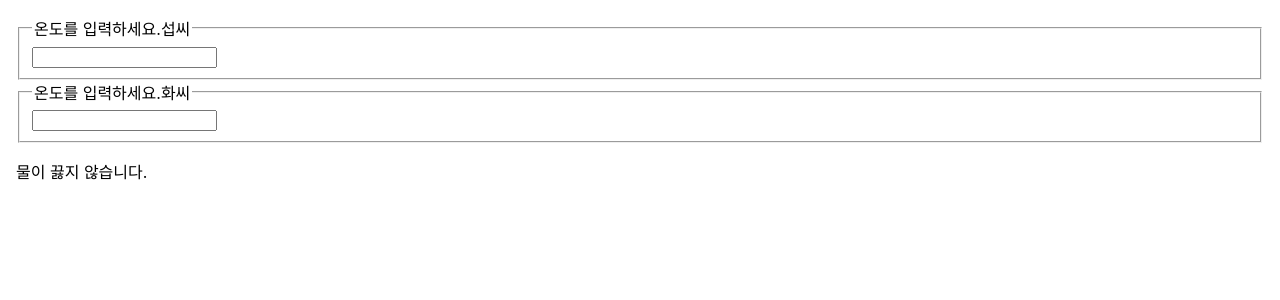
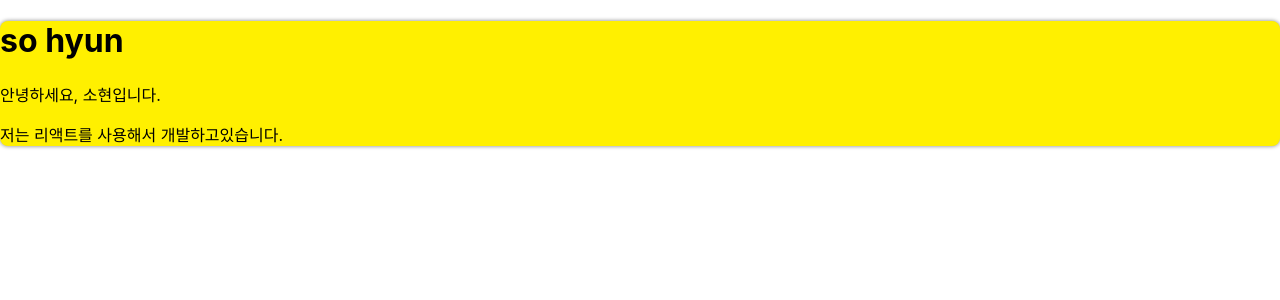
Before and after one commit to 5o-hyun/react-firstmet, a React (Create React App) app in the folder myapp/: page / in a window 1280 px wide. Shown: the top 300 px of the page. Built offline with nearby package versions, Linux system fonts and the light colour scheme.

Commit message:
Feat: 합성(card컴포넌트 만들기)

```diff
--- /dev/null
+++ b/myapp/src/chapter13/Card.jsx
@@ -0,0 +1,21 @@
+import React from "react";
+
+const Card = (props) => {
+  const { title, backgroundColor, children } = props; // children : containment사용, title backgroundColor : specialization사용
+  return (
+    <div
+      style={{
+        margin: 0,
+        padding: 0,
+        borderRadius: 8,
+        boxShadow: "0px 0px 4px gray",
+        backgroundColor: backgroundColor || "white",
+      }}
+    >
+      {title && <h1>{title}</h1>}
+      {children}
+    </div>
+  );
+};
+
+export default Card;
--- /dev/null
+++ b/myapp/src/chapter13/ProfileCard.jsx
@@ -0,0 +1,15 @@
+import React from "react";
+import Card from "./Card";
+
+const ProfileCard = (props) => {
+  return (
+    <>
+      <Card title="so hyun" backgroundColor="#fff000">
+        <p>안녕하세요, 소현입니다.</p>
+        <p>저는 리액트를 사용해서 개발하고있습니다.</p>
+      </Card>
+    </>
+  );
+};
+
+export default ProfileCard;
--- a/myapp/src/index.js
+++ b/myapp/src/index.js
@@ -2,12 +2,12 @@ import React from "react";
 import ReactDOM from "react-dom/client";
 import "./index.css";
 import reportWebVitals from "./reportWebVitals";
-import Calculator from "./chapter12/Calculator";
+import ProfileCard from "./chapter13/ProfileCard";
 
 const root = ReactDOM.createRoot(document.getElementById("root"));
 root.render(
   // <React.StrictMode>
-  <Calculator />
+  <ProfileCard />
   // </React.StrictMode>
 );
 
```
